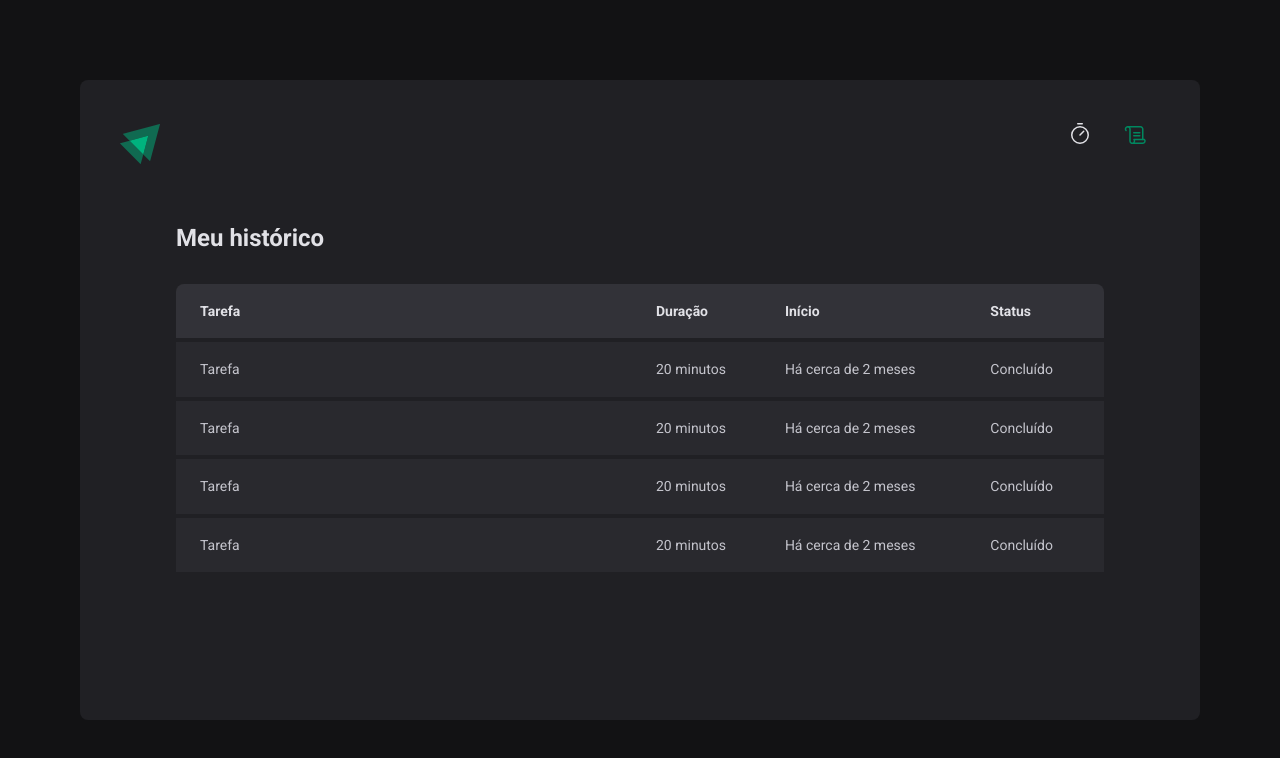
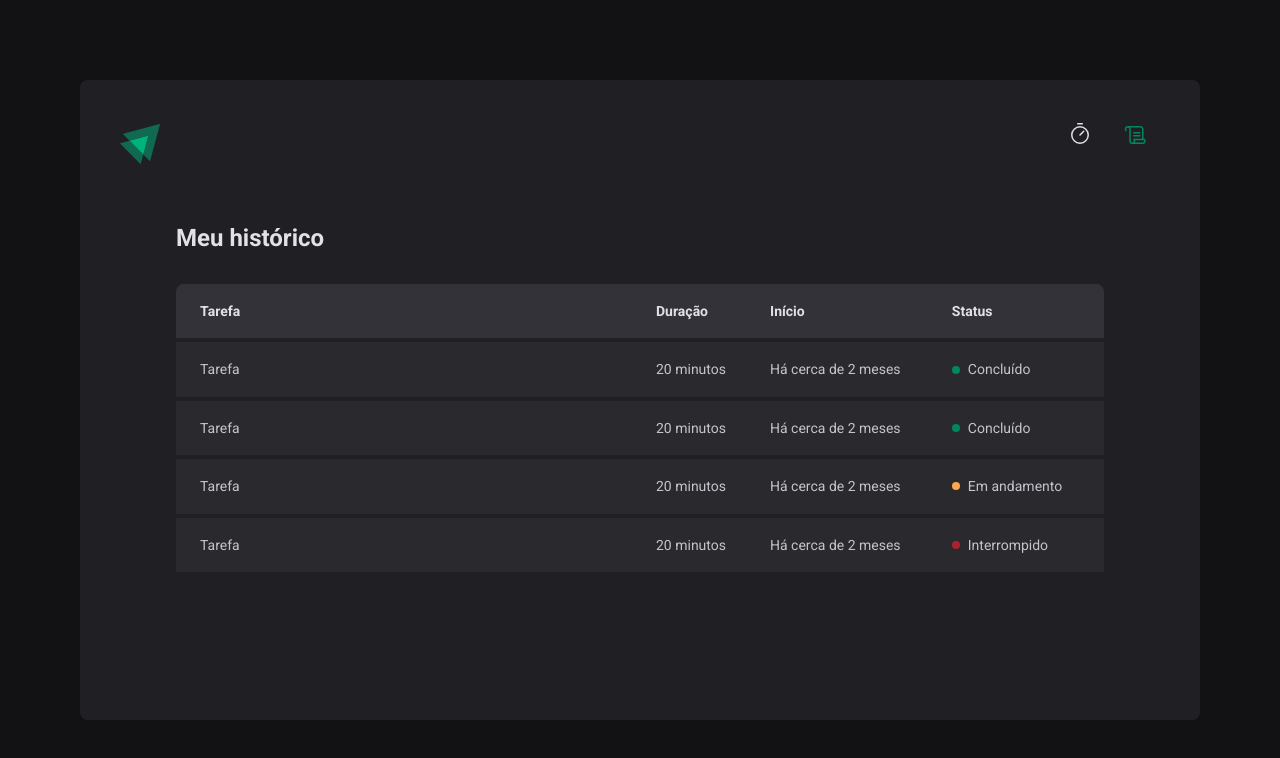
Before and after one commit to gustavobftorres/02-timer, a React (Vite) app: page /history in a window 1280 px wide. Shown: the top 758 px of the page. Built offline with nearby package versions, Linux system fonts and the light colour scheme.

Commit message:
chore: Add status indicators to history table

```diff
--- a/src/pages/History/index.tsx
+++ b/src/pages/History/index.tsx
@@ -1,4 +1,4 @@
-import { HistoryContainer, HistoryList } from "./styles";
+import { HistoryContainer, HistoryList, Status } from "./styles";
 
 export function History() {
   return (
@@ -20,25 +20,33 @@ export function History() {
               <td>Tarefa</td>
               <td>20 minutos</td>
               <td>Há cerca de 2 meses</td>
-              <td>Concluído</td>
+              <td>
+                <Status statusColor="green">Concluído</Status>
+              </td>
             </tr>
             <tr>
               <td>Tarefa</td>
               <td>20 minutos</td>
               <td>Há cerca de 2 meses</td>
-              <td>Concluído</td>
+              <td>
+                <Status statusColor="green">Concluído</Status>
+              </td>
             </tr>
             <tr>
               <td>Tarefa</td>
               <td>20 minutos</td>
               <td>Há cerca de 2 meses</td>
-              <td>Concluído</td>
+              <td>
+                <Status statusColor="yellow">Em andamento</Status>
+              </td>
             </tr>
             <tr>
               <td>Tarefa</td>
               <td>20 minutos</td>
               <td>Há cerca de 2 meses</td>
-              <td>Concluído</td>
+              <td>
+                <Status statusColor="red">Interrompido</Status>
+              </td>
             </tr>
           </tbody>
         </table>
--- a/src/pages/History/styles.ts
+++ b/src/pages/History/styles.ts
@@ -60,3 +60,27 @@ export const HistoryList = styled.div`
     }
   }
 `
+
+const STATUS_COLORS = {
+  yellow: 'yellow-500',
+  green: 'green-500',
+  red: 'red-500',
+} as const
+
+interface StatusProps {
+  statusColor: keyof typeof STATUS_COLORS
+}
+
+export const Status = styled.span<StatusProps>`
+  display: flex;
+  align-items: center;
+  gap: 0.5rem;
+
+  &::before {
+    content: '';
+    width: 0.5rem;
+    height: 0.5rem;
+    border-radius: 50%;
+    background: ${props => props.theme[STATUS_COLORS[props.statusColor]]}
+  }
+`;
--- a/src/pages/Home/index.tsx
+++ b/src/pages/Home/index.tsx
@@ -1,18 +1,47 @@
 import { Play } from "phosphor-react";
-import { FormContainer, HomeContainer, MinutesAmountInput, StartCountdownButton, TaskInput } from "./styles";
-import { CountDownContainer } from "./styles";
-import { Separator } from "./styles";
+import {
+  FormContainer,
+  HomeContainer,
+  MinutesAmountInput,
+  StartCountdownButton,
+  TaskInput,
+  CountDownContainer,
+  Separator
+  } from "./styles";
+import { useForm } from "react-hook-form";
+import { zodResolver } from '@hookform/resolvers/zod'
+import * as zod from 'zod'
+
+const newCycleFormValidationSchema = zod.object({
+  task: zod.string().min(1, 'Informe a tarefa'),
+  MinutesAmount: zod.number()
+  .min(5, 'O ciclo precisa ser de no mínimo 5 minutos.')
+  .max(60, 'O ciclo precisa ser de no máximo 60 minutos.'),
+})
 
 export function Home() {
+  const { register, handleSubmit, watch} = useForm({
+    resolver: zodResolver(newCycleFormValidationSchema),
+  })
+
+  function handleCreateNewCicle(data: any) {
+    console.log(data)
+  }
+
+  const task = watch('task')
+  const isSubmitDisabled = !task;
+
   return (
     <HomeContainer>
-      <form action="">
+      <form onSubmit={handleSubmit(handleCreateNewCicle)} action="">
         <FormContainer>
           <label htmlFor="task">Vou trabalhar em</label>
           <TaskInput
             id="task"
             list="task-sugestions"
-            placeholder="Dê um nome para o seu projeto">
+            placeholder="Dê um nome para o seu projeto"
+            {...register('task')}
+            >
           </TaskInput>
 
           <datalist id="task-sugestions">
@@ -30,6 +59,7 @@ export function Home() {
             step={5}
             min={5}
             max={60}
+            {...register('minutesAmount', { valueAsNumber: true})}
           >
 
           </MinutesAmountInput>
@@ -45,7 +75,7 @@ export function Home() {
           <span>0</span>
         </CountDownContainer>
 
-        <StartCountdownButton disabled type="submit">
+        <StartCountdownButton disabled={isSubmitDisabled} type="submit">
           <Play size={24}/>
           Começar
         </StartCountdownButton>
```
